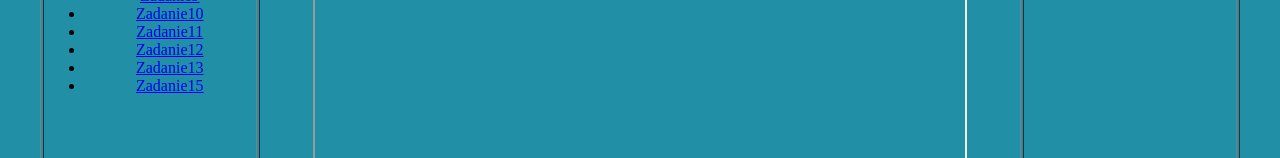
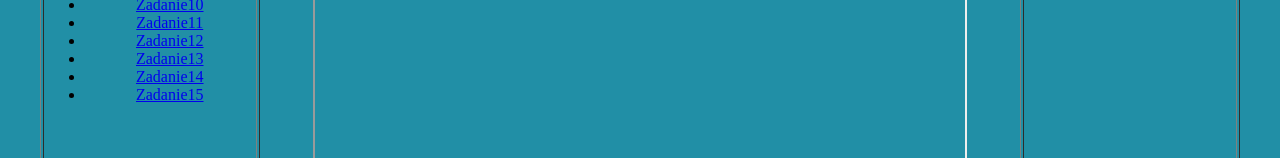
Before and after one commit to DZlotowski36/ZSE-2025-CSS, a plain HTML site: page index.html in a window 1280 px wide. Shown: the part 415-573 px from the top of the page. Drawn offline with Linux system fonts and the light colour scheme.

Commit message:
Update index.html

```diff
--- a/index.html
+++ b/index.html
@@ -27,6 +27,7 @@
 						<li><a href="Złot_z11.html" target="strony">Zadanie11</a></li>
 						<li><a href="Złot_z12.html" target="strony">Zadanie12</a></li>
 						<li><a href="Złot_z13.html" target="strony">Zadanie13</a></li>
+						<li><a href="Złot_z14.html" target="strony">Zadanie14</a></li>
 						<li><a href="Złot_z15.html" target="strony">Zadanie15</a></li>
 
 			</ul>
```
